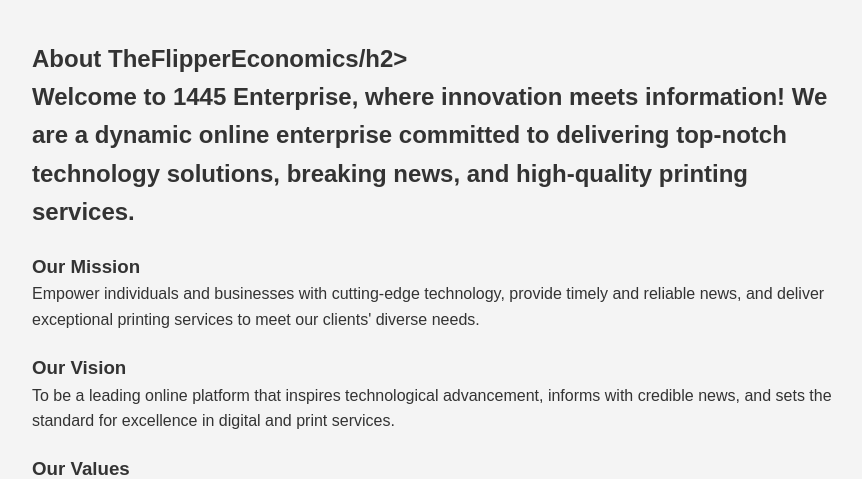
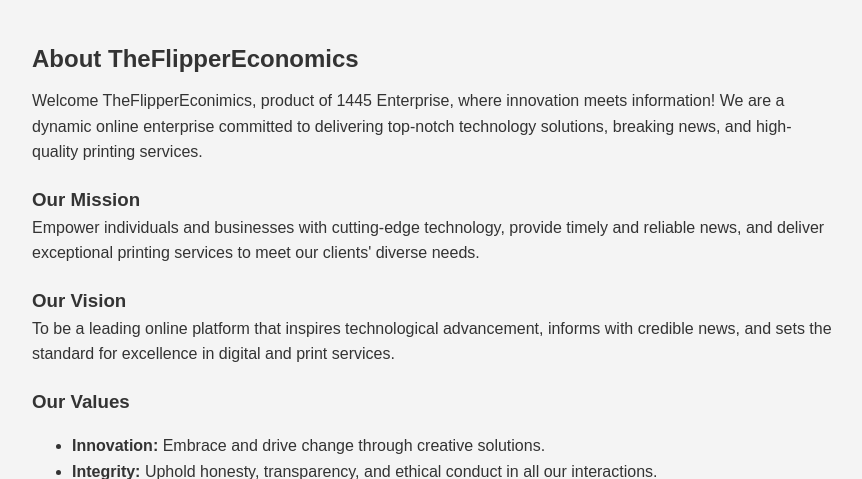
Before and after one commit to a-pacifique/generator, a Django app: page /about-us/ in a window 1280 px wide. Shown: the part 90-569 px from the top of the page, without its empty margins (208-1070 px from the left). Run offline with Django 4.2, Linux system fonts and the light colour scheme; some libraries are stand-ins or nearby versions.

Commit message:
Update about_us.html

```diff
--- a/Articles/templates/about_us.html
+++ b/Articles/templates/about_us.html
@@ -7,8 +7,8 @@
     <main>
         <section>
             <article>
-                <h2>About TheFlipperEconomics/h2>
-                <p>Welcome to 1445 Enterprise, where innovation meets information! We are a dynamic online enterprise committed to delivering top-notch technology solutions, breaking news, and high-quality printing services.</p>
+                <h2>About TheFlipperEconomics</h2>
+                <p>Welcome TheFlipperEconimics, product of 1445 Enterprise, where innovation meets information! We are a dynamic online enterprise committed to delivering top-notch technology solutions, breaking news, and high-quality printing services.</p>
 
                 <h3>Our Mission</h3>
                 <p>Empower individuals and businesses with cutting-edge technology, provide timely and reliable news, and deliver exceptional printing services to meet our clients' diverse needs.</p>
```
